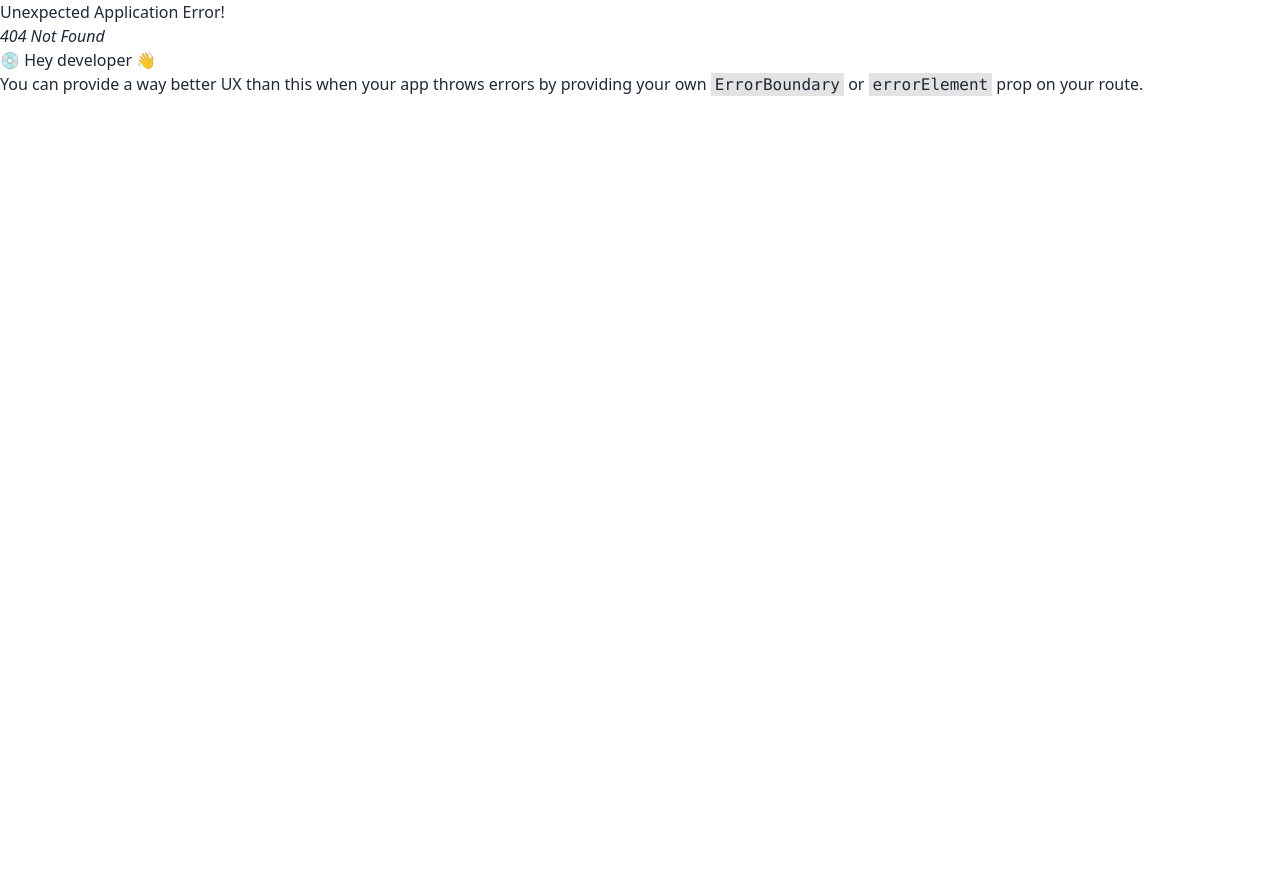
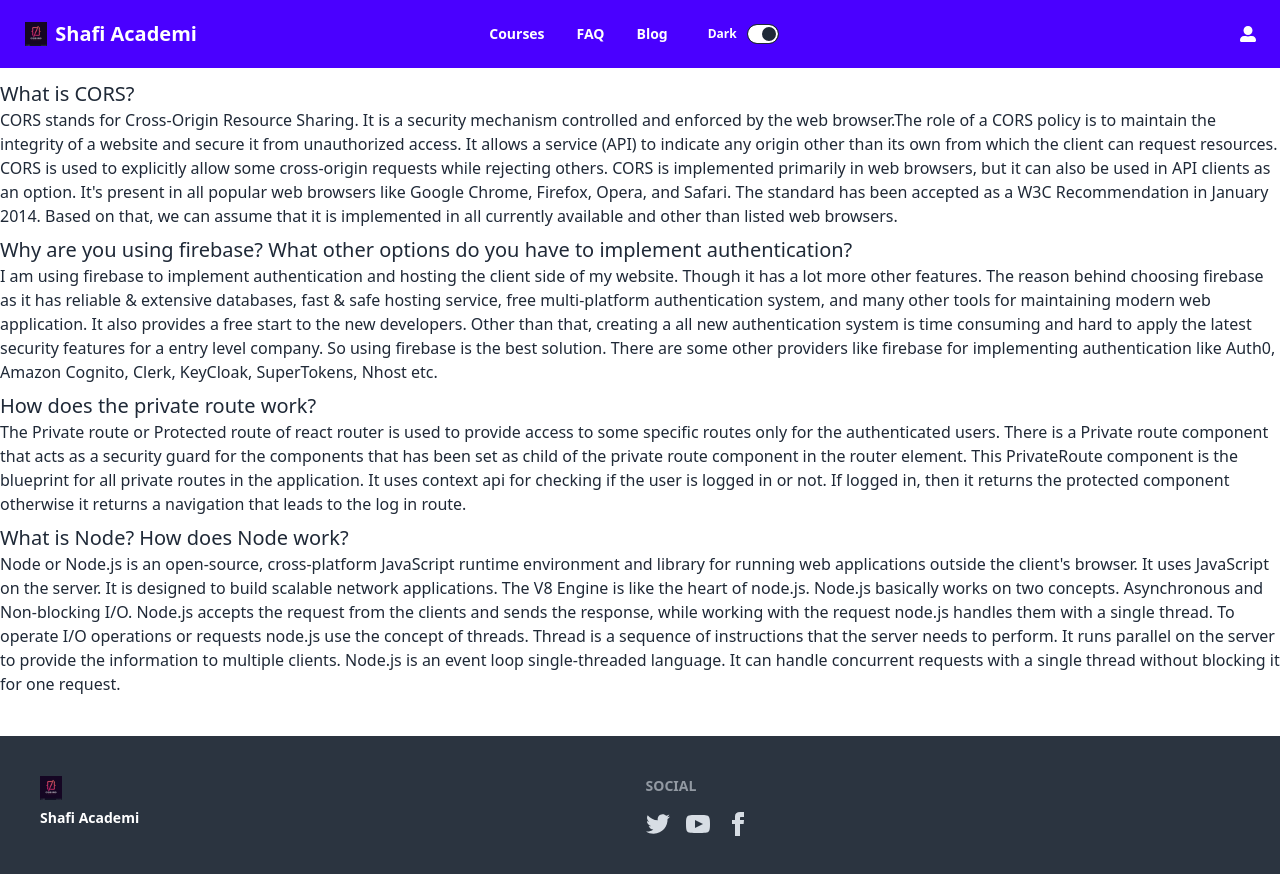
Before and after one commit to Shafiul19/shafi-academi-client, a React (Create React App) app: page /blog in a window 1280 px wide. Before the commit this address had no page. Before the commit the page ends 800 px from the top, so only its background shows below. Built offline with nearby package versions, Linux system fonts and the light colour scheme.

Commit message:
blog page added

```diff
--- a/src/pages/Blog/Blog.js
+++ b/src/pages/Blog/Blog.js
@@ -0,0 +1,29 @@
+import React from 'react';
+
+const Blog = () => {
+    return (
+        <div className='mt-20 space-y-2 max-w-screen-xl mx-auto'>
+            <div>
+                <p className='text-xl'>What is CORS?</p>
+                <p>CORS stands for Cross-Origin Resource Sharing. It is a security mechanism controlled and enforced by the web browser.The role of a CORS policy is to maintain the integrity of a website and secure it from unauthorized access. It allows a service (API) to indicate any origin other than its own from which the client can request resources. CORS is used to explicitly allow some cross-origin requests while rejecting others. CORS is implemented primarily in web browsers, but it can also be used in API clients as an option. It's present in all popular web browsers like Google Chrome, Firefox, Opera, and Safari. The standard has been accepted as a W3C Recommendation in January 2014. Based on that, we can assume that it is implemented in all currently available and other than listed web browsers.</p>
+
+            </div>
+            <div>
+            <p className='text-xl'>Why are you using firebase? What other options do you have to implement authentication?</p>
+            <p>I am using firebase to implement authentication and hosting the client side of my website. Though it has a lot more other features. The reason behind choosing firebase as it has  reliable & extensive databases, fast & safe hosting service,  free multi-platform  authentication system, and many other tools for maintaining modern web application. It also provides a free start to the new developers. Other than that, creating a all new authentication system is time consuming and hard to apply the latest security features for a entry level company. So using firebase is the best solution. There are some other providers like firebase for implementing authentication like Auth0, Amazon Cognito, Clerk, KeyCloak, SuperTokens, Nhost etc.</p>
+            </div>
+            <div>
+            <p className='text-xl'>How does the private route work?</p>
+            <p>The Private route or Protected route of react router is used to provide access to some specific routes only for the authenticated users. There is a Private route component that acts as a security guard for the components that has been set as child of the private route component in the router element. This PrivateRoute component is the blueprint for all private routes in the application. It uses context api for checking if the user is logged in or not. If logged in, then it returns the protected component otherwise it returns a navigation that leads to the log in route.</p>
+            </div>
+            <div>
+            <p className='text-xl'>What is Node? How does Node work?</p>
+            <p>Node or Node.js is an open-source, cross-platform JavaScript runtime environment and library for running web applications outside the client's browser. It uses JavaScript on the server. It is designed to build scalable network applications. The V8 Engine is like the heart of node.js. Node.js basically works on two concepts. Asynchronous and Non-blocking I/O. Node.js accepts the request from the clients and sends the response, while working with the request node.js handles them with a single thread. To operate I/O operations or requests node.js use the concept of threads. Thread is a sequence of instructions that the server needs to perform. It runs parallel on the server to provide the information to multiple clients. Node.js is an event loop single-threaded language. It can handle concurrent requests with a single thread without blocking it for one request.</p>
+
+            </div>
+
+        </div>
+    );
+};
+
+export default Blog;
--- a/src/pages/Shared/NavBar/NavBar.js
+++ b/src/pages/Shared/NavBar/NavBar.js
@@ -23,7 +23,7 @@ const NavBar = () => {
                             <Link>FAQ</Link>
                         </li>
                         <li>
-                            <Link>Blog</Link>
+                            <Link to ="/blog">Blog</Link>
                         </li>
                     </ul>
                 </div>
@@ -42,7 +42,7 @@ const NavBar = () => {
                         <Link  className='text-white font-semibold'>FAQ</Link>
                     </li>
                     <li>
-                        <Link  className='text-white font-semibold'>Blog</Link>
+                        <Link to ="/blog" className='text-white font-semibold'>Blog</Link>
                     </li>
                 </ul>
             </div>
```
Also changed, not shown: src/Routes/Routes.js (+7 -1 lines).
